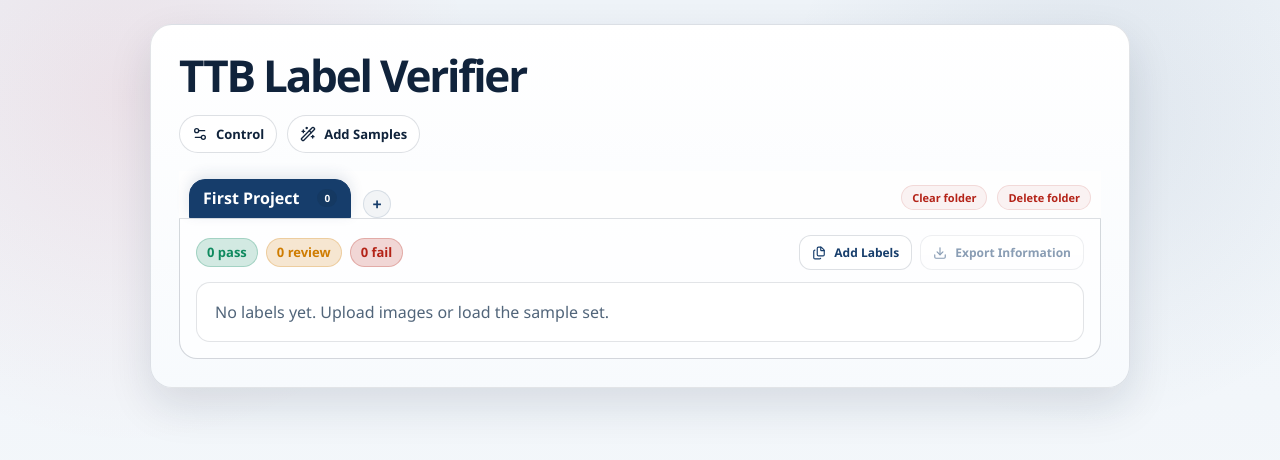
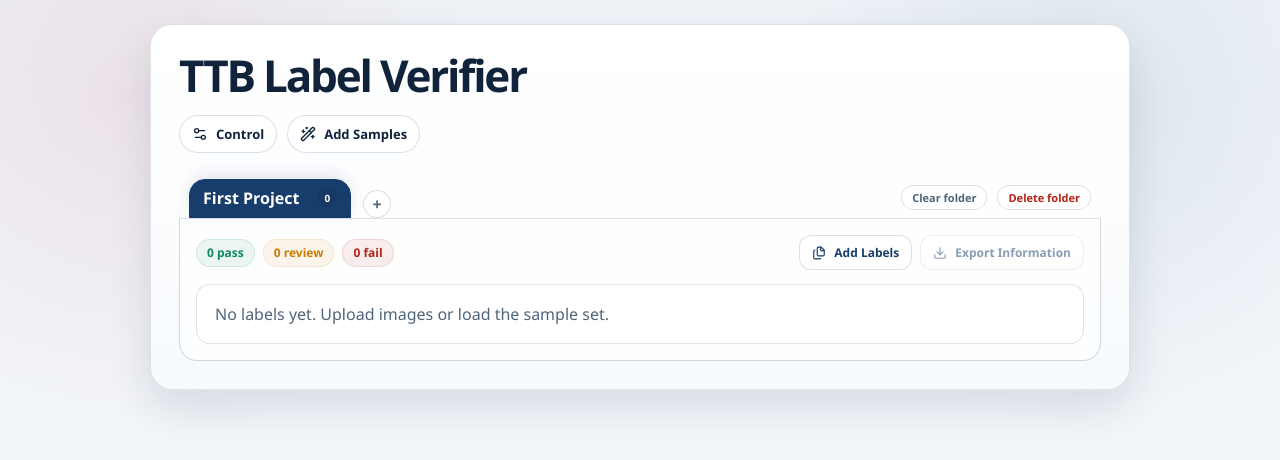
Before and after one commit to aaharbaugh/labeler, a Next.js app: page / in a window 1280 px wide. Shown: the top 460 px of the page. Built offline with nearby package versions, Linux system fonts and the light colour scheme.

Commit message:
feat: add add-toast and folder-scoped counts

```diff
--- a/src/app/globals.css
+++ b/src/app/globals.css
@@ -433,18 +433,22 @@ select {
   padding: 0;
   justify-content: center;
   border-radius: 999px;
-  color: var(--accent-2);
-  background: rgba(22, 61, 107, 0.05);
-  border-color: rgba(22, 61, 107, 0.12);
+  color: var(--muted);
+  background: rgba(255, 255, 255, 0.8);
+  border-color: rgba(17, 38, 63, 0.14);
 }
 
 .project-pill.clear {
-  color: var(--bad);
-  background: rgba(180, 35, 24, 0.05);
-  border-color: rgba(180, 35, 24, 0.12);
+  color: var(--muted);
+  background: rgba(255, 255, 255, 0.8);
+  border-color: rgba(17, 38, 63, 0.14);
   padding: 6px 10px;
   font-size: 11px;
   border-radius: 999px;
+}
+
+.project-pill.clear:last-child {
+  color: var(--bad);
 }
 
 .project-pill-count {
@@ -473,8 +477,7 @@ select {
 }
 
 .summary {
-  margin-top: 0;
-  margin-bottom: 12px;
+  margin: 14px 0 14px;
   display: flex;
   flex-wrap: wrap;
   gap: 8px;
@@ -489,28 +492,29 @@ select {
   gap: 6px;
   padding: 7px 10px;
   border-radius: 999px;
-  border: 1px solid rgba(17, 38, 63, 0.12);
+  border: 1px solid rgba(17, 38, 63, 0.1);
+  background: rgba(255, 255, 255, 0.78);
   font-weight: 700;
-  font-size: 13px;
+  font-size: 12px;
   line-height: 1;
 }
 
 .summary-badge.pass {
   color: var(--good);
-  background: rgba(15, 138, 95, 0.18);
-  border-color: rgba(15, 138, 95, 0.24);
+  background: rgba(15, 138, 95, 0.08);
+  border-color: rgba(15, 138, 95, 0.12);
 }
 
 .summary-badge.review {
   color: var(--warn);
-  background: rgba(207, 124, 0, 0.18);
-  border-color: rgba(207, 124, 0, 0.24);
+  background: rgba(207, 124, 0, 0.08);
+  border-color: rgba(207, 124, 0, 0.12);
 }
 
 .summary-badge.fail {
   color: var(--bad);
-  background: rgba(180, 35, 24, 0.18);
-  border-color: rgba(180, 35, 24, 0.24);
+  background: rgba(180, 35, 24, 0.08);
+  border-color: rgba(180, 35, 24, 0.12);
 }
 
 .summary-actions {
@@ -613,17 +617,17 @@ select {
   font-size: 13px;
 }
 
-.summary span {
+.summary-busy {
+  display: inline-flex;
+  align-items: center;
+  gap: 6px;
   padding: 7px 10px;
   border-radius: 999px;
-  background: rgba(255, 255, 255, 0.04);
-  border: 1px solid rgba(17, 38, 63, 0.12);
-}
-
-.summary-busy {
-  display: inline-flex;
-  align-items: center;
-  gap: 6px;
+  border: 1px solid rgba(17, 38, 63, 0.1);
+  background: rgba(255, 255, 255, 0.78);
+  font-size: 12px;
+  font-weight: 700;
+  line-height: 1;
 }
 
 .queue {
@@ -694,6 +698,25 @@ select {
 
 .queue-table tbody tr.selected {
   background: rgba(196, 18, 48, 0.08);
+}
+
+.queue-table tbody tr.newly-added {
+  animation: newly-added-fade 2200ms ease-out forwards;
+}
+
+.queue-table tbody tr.newly-added td {
+  background: rgba(15, 138, 95, 0.16);
+}
+
+@keyframes newly-added-fade {
+  0% {
+    background: rgba(15, 138, 95, 0.2);
+    box-shadow: inset 4px 0 0 rgba(15, 138, 95, 0.65);
+  }
+  100% {
+    background: transparent;
+    box-shadow: inset 4px 0 0 rgba(15, 138, 95, 0);
+  }
 }
 
 .queue-table td:nth-child(2),
@@ -1326,6 +1349,23 @@ select {
   height: 34px;
 }
 
+.add-toast {
+  position: fixed;
+  top: 16px;
+  left: 50%;
+  transform: translateX(-50%);
+  z-index: 40;
+  padding: 10px 14px;
+  border-radius: 999px;
+  border: 1px solid rgba(15, 138, 95, 0.18);
+  background: rgba(236, 249, 244, 0.96);
+  color: var(--good);
+  font-size: 13px;
+  font-weight: 700;
+  box-shadow: 0 12px 28px rgba(16, 35, 59, 0.12);
+  pointer-events: none;
+}
+
 .check-detail-inline {
   margin: 0;
   font-size: 11px;
--- a/src/app/page.tsx
+++ b/src/app/page.tsx
@@ -149,6 +149,8 @@ export default function Home() {
   const [editingTitle, setEditingTitle] = useState(false);
   const [expandedPreview, setExpandedPreview] = useState(false);
   const [imageSourceMode, setImageSourceMode] = useState<'upload' | 'camera'>('upload');
+  const [addToast, setAddToast] = useState<string | null>(null);
+  const [newItemIds, setNewItemIds] = useState<string[]>([]);
   const inputRef = useRef<HTMLInputElement>(null);
   const batchImageInputRef = useRef<HTMLInputElement>(null);
   const cameraVideoRef = useRef<HTMLVideoElement>(null);
@@ -159,27 +161,11 @@ export default function Home() {
   const reviewQueueRef = useRef<Array<() => void>>([]);
   const activeReviewCountRef = useRef(0);
   const saveTimerRef = useRef<number | null>(null);
+  const addToastTimerRef = useRef<number | null>(null);
+  const newItemTimerRef = useRef<number | null>(null);
   const apiKeyRef = useRef('');
   const lastClickedIndexRef = useRef<number | null>(null);
   const batchCounterRef = useRef(0);
-
-  const stats = useMemo(() => {
-    const done = items.filter((item) => item.status === 'done').length;
-    const pass = items.filter((item) => item.analysis?.status === 'pass').length;
-    const review = items.filter((item) => item.analysis?.status === 'review').length;
-    const fail = items.filter((item) => item.analysis?.status === 'fail').length;
-    return { done, pass, review, fail };
-  }, [items]);
-
-  const busy = useMemo(
-    () => items.some((item) => item.status === 'queued' || item.status === 'uploading'),
-    [items],
-  );
-
-  const selectedItem = useMemo(
-    () => items.find((item) => item.id === selectedItemId) ?? null,
-    [items, selectedItemId],
-  );
 
   const activeProject = useMemo(
     () => projects.find((project) => project.id === selectedProjectId) ?? projects[0] ?? DEFAULT_PROJECT,
@@ -189,6 +175,24 @@ export default function Home() {
   const projectItems = useMemo(
     () => items.filter((item) => item.projectId === activeProject.id),
     [activeProject.id, items],
+  );
+
+  const stats = useMemo(() => {
+    const done = projectItems.filter((item) => item.status === 'done').length;
+    const pass = projectItems.filter((item) => item.analysis?.status === 'pass').length;
+    const review = projectItems.filter((item) => item.analysis?.status === 'review').length;
+    const fail = projectItems.filter((item) => item.analysis?.status === 'fail').length;
+    return { done, pass, review, fail };
+  }, [projectItems]);
+
+  const busy = useMemo(
+    () => projectItems.some((item) => item.status === 'queued' || item.status === 'uploading'),
+    [projectItems],
+  );
+
+  const selectedItem = useMemo(
+    () => items.find((item) => item.id === selectedItemId) ?? null,
+    [items, selectedItemId],
   );
 
   const projectCounts = useMemo(
@@ -210,6 +214,17 @@ export default function Home() {
     lastClickedIndexRef.current = null;
     setShowAddLabelsForm(false);
   }, [selectedProjectId]);
+
+  useEffect(() => {
+    return () => {
+      if (addToastTimerRef.current) {
+        window.clearTimeout(addToastTimerRef.current);
+      }
+      if (newItemTimerRef.current) {
+        window.clearTimeout(newItemTimerRef.current);
+      }
+    };
+  }, []);
 
   useEffect(() => {
     if (uploadMode !== 'images' || imageSourceMode !== 'camera') {
@@ -308,6 +323,7 @@ export default function Home() {
     const list = Array.from(files).filter((file) => file.type.startsWith('image/'));
     if (list.length === 0) return;
     const batchId = String(++batchCounterRef.current);
+    const addedIds: string[] = [];
 
     for (const file of list) {
       const id = crypto.randomUUID();
@@ -324,9 +340,12 @@ export default function Home() {
         imageDataUrl: reviewData.dataUrl,
         mimeType: reviewData.mimeType,
       };
+      addedIds.push(id);
       setItems((prev) => [queuedItem, ...prev]);
       scheduleReview(() => processFile(queuedItem));
     }
+
+    announceAdded(list.length, addedIds);
   };
 
   const stageBatchImages = (files: FileList | File[]) => {
@@ -344,6 +363,7 @@ export default function Home() {
     if (manifestItems.length === 0 || files.length === 0) return;
 
     batchUploadLockRef.current = true;
+    const addedIds: string[] = [];
 
     const batchId = String(++batchCounterRef.current);
     const filesByName = new Map(
@@ -386,6 +406,7 @@ export default function Home() {
         analysis: reviewAnalysis,
         originalAnalysis: reviewAnalysis,
       };
+      addedIds.push(id);
       setItems((prev) => [queuedItem, ...prev]);
       if (!reviewAnalysis) {
         scheduleReview(() => processFile(queuedItem));
@@ -395,6 +416,7 @@ export default function Home() {
     pendingBatchManifestRef.current = [];
     pendingBatchImagesRef.current = [];
     batchUploadLockRef.current = false;
+    announceAdded(stagedFiles.length, addedIds);
   };
 
   const processFile = async (queuedItem: ReviewItem) => {
@@ -438,6 +460,28 @@ export default function Home() {
         ),
       );
     }
+  };
+
+  const announceAdded = (count: number, ids: string[]) => {
+    if (count <= 0) return;
+
+    setAddToast(`${count} label${count === 1 ? '' : 's'} added`);
+    setNewItemIds(ids);
+
+    if (addToastTimerRef.current) {
+      window.clearTimeout(addToastTimerRef.current);
+    }
+    if (newItemTimerRef.current) {
+      window.clearTimeout(newItemTimerRef.current);
+    }
+
+    addToastTimerRef.current = window.setTimeout(() => {
+      setAddToast(null);
+    }, 2400);
+
+    newItemTimerRef.current = window.setTimeout(() => {
+      setNewItemIds([]);
+    }, 2000);
   };
 
   const scheduleReview = (task: () => Promise<void>) => {
@@ -768,6 +812,7 @@ export default function Home() {
 
   return (
     <main className="page">
+      {addToast && <div className="add-toast">{addToast}</div>}
       <div className="page-layout">
         <section className="container main-column">
           <header className="header">
@@ -1056,7 +1101,7 @@ export default function Home() {
                       return (
                         <tr
                           key={item.id}
-                          className={`${selectedIds.includes(item.id) ? 'selected' : ''} ${item.status === 'done' ? '' : item.status}`}
+                          className={`${selectedIds.includes(item.id) ? 'selected' : ''} ${newItemIds.includes(item.id) ? 'newly-added' : ''} ${item.status === 'done' ? '' : item.status}`}
                           onClick={(event) => handleRowClick(event, item.id, index)}
                         >
                           <td className="select-col">
```
